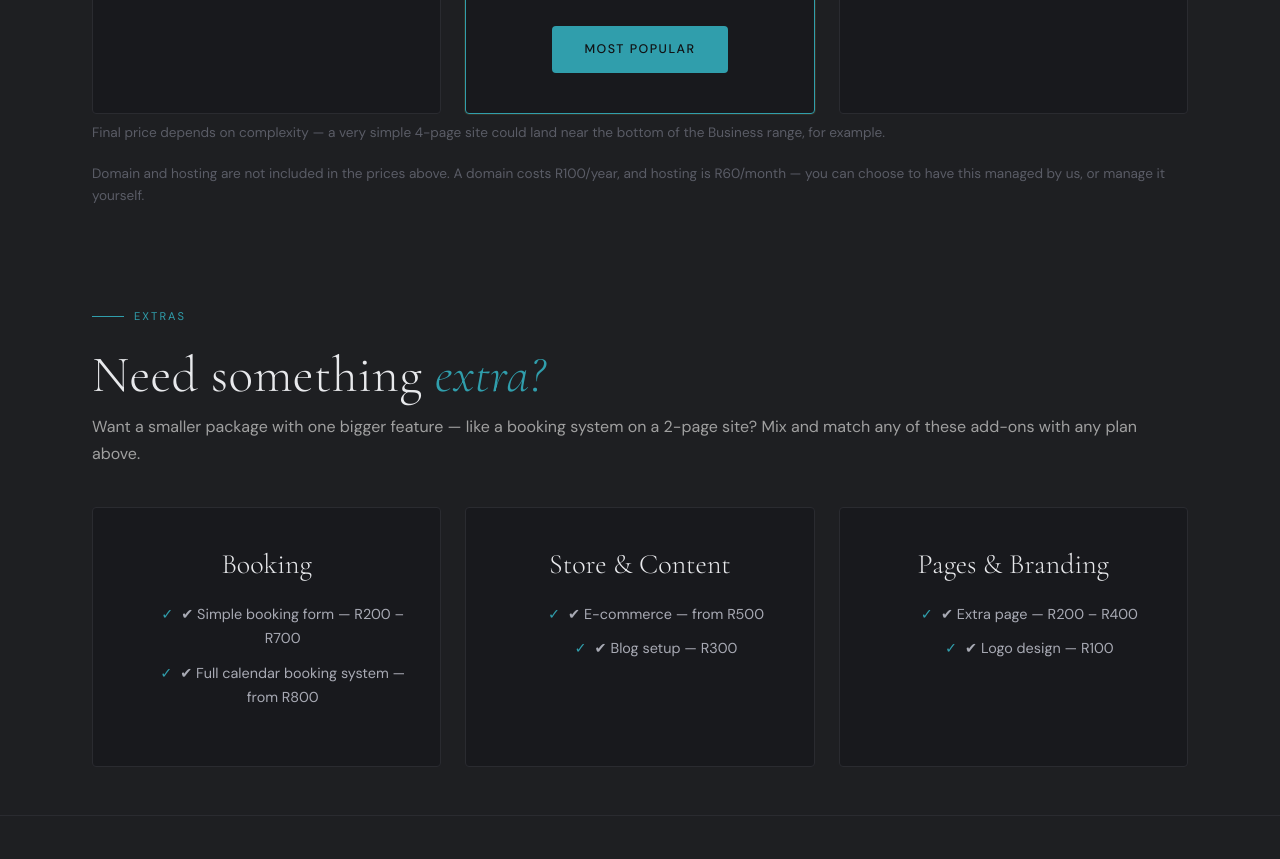
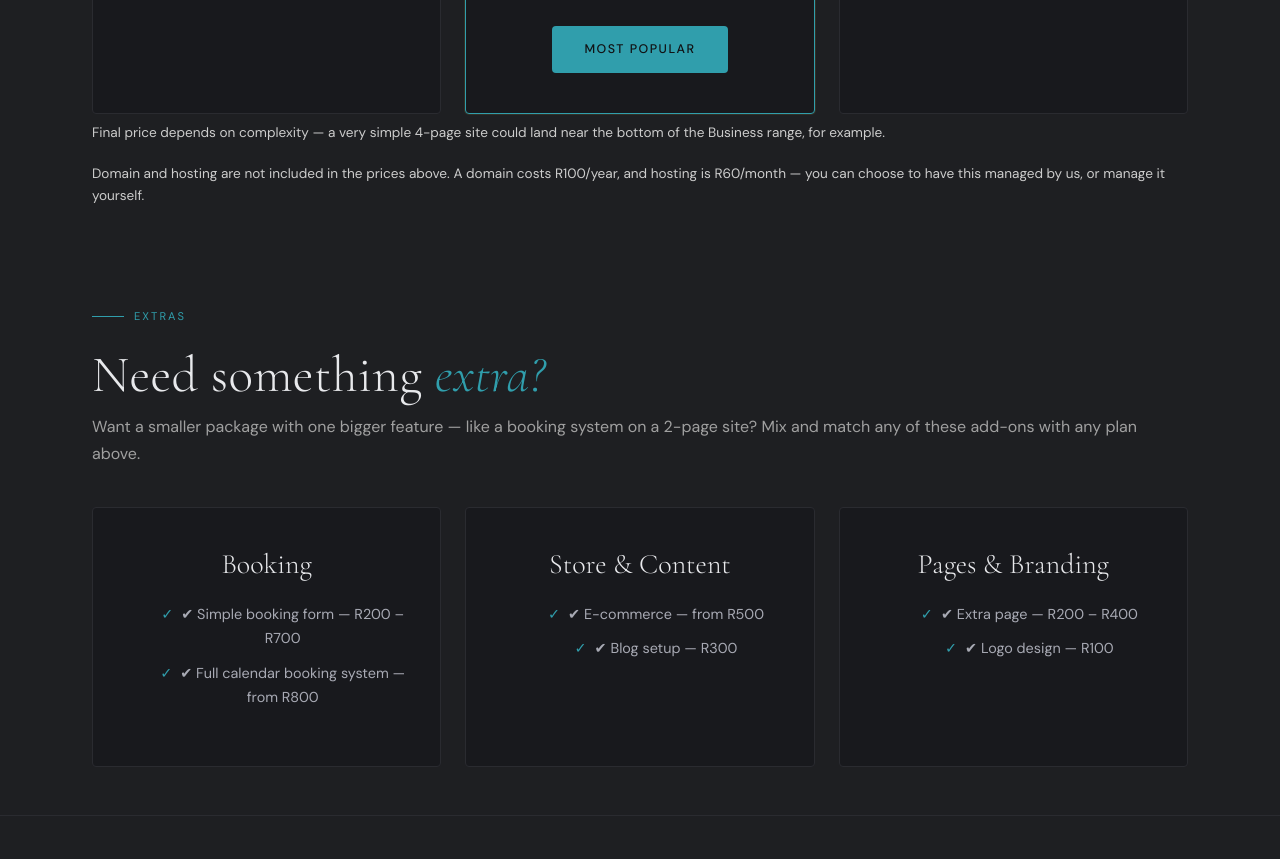
Before and after one commit to jennasmithx/coastline-web-design-studio, a plain HTML site: page pricing.html in a window 1280 px wide. Shown: the part 920-1779 px from the top of the page. Drawn offline with nearby package versions, Linux system fonts and the light colour scheme.

Commit message:
Update pricing.html

```diff
--- a/pricing.html
+++ b/pricing.html
@@ -91,11 +91,11 @@
         </div>
 
       </div>
-            <p class="form-note" style="margin-top:8px;">
+            <p class="form-note" style="margin-top:8px; color:#ccc;">
                 Final price depends on complexity — a very simple 4-page site could land near the bottom of the
                 Business range, for example.
               </p>
-      <p class="form-note" style="margin-top:8px;">
+      <p class="form-note" style="margin-top:8px; color:#ccc;">
                 Domain and hosting are not included in the prices above. A domain costs R100/year, and hosting is
                 R60/month — you can choose to have this managed by us, or manage it yourself.
               </p>
```
